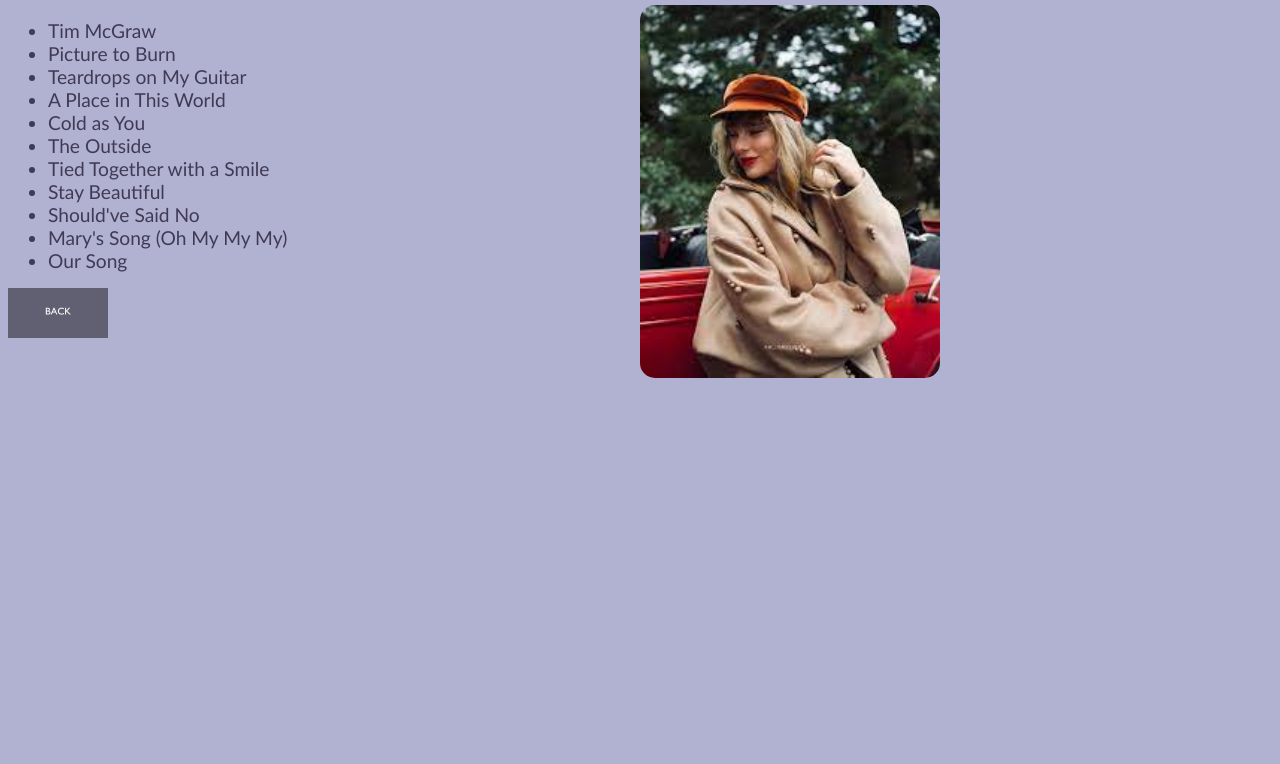
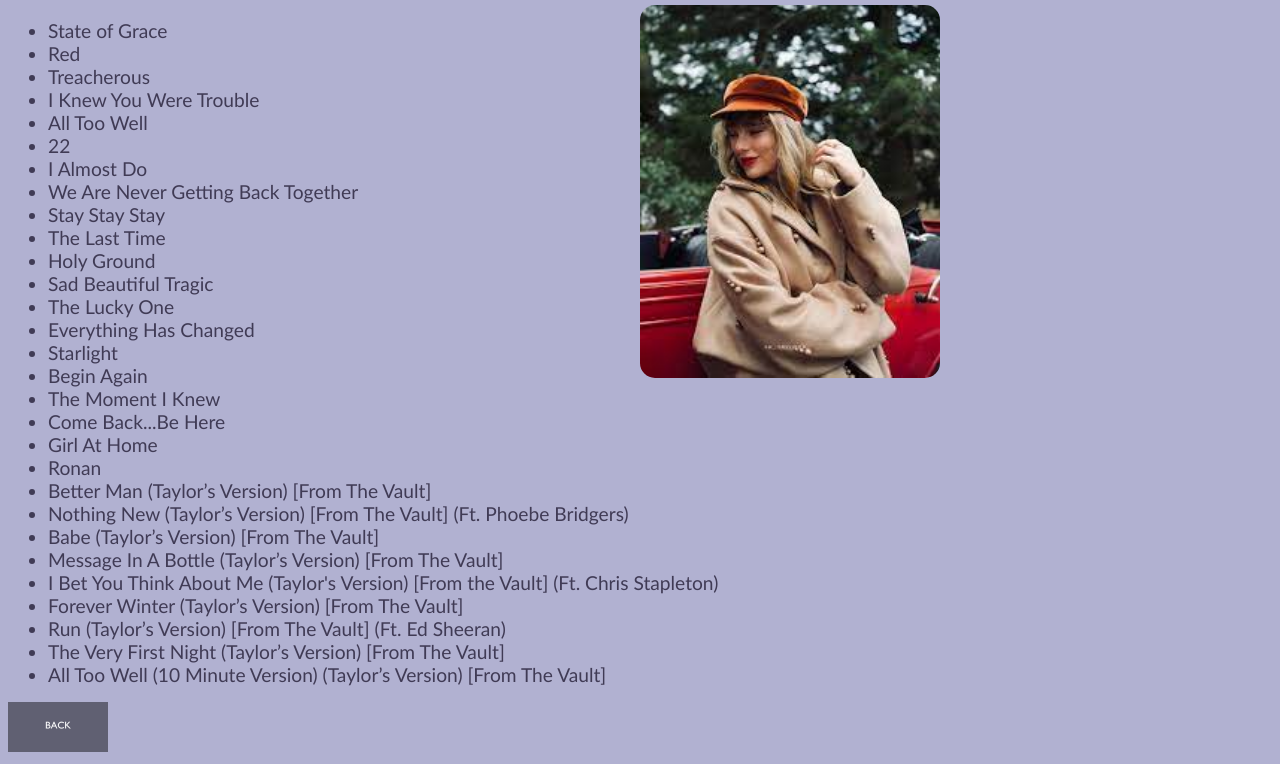
Before and after one commit to deepak4124/taylor13, a plain HTML site: page red.html in a window 1280 px wide. Shown: the part 275-1039 px from the top of the page. Before the commit the page ends 800 px from the top, so only its background shows below. Drawn offline with Linux system fonts and the light colour scheme.

Commit message:
Update red.html

```diff
--- a/red.html
+++ b/red.html
@@ -53,17 +53,35 @@
     <p class="track">
         <h1 class="head">Red Track List</h1>
             <ul>
-                <li class="songs">Tim McGraw</li>
-                <li class="songs">Picture to Burn</li>
-                <li class="songs">Teardrops on My Guitar</li>
-                <li class="songs">A Place in This World</li>
-                <li class="songs">Cold as You</li>
-                <li class="songs">The Outside</li>
-                <li class="songs">Tied Together with a Smile</li>
-                <li class="songs">Stay Beautiful</li>
-                <li class="songs">Should've Said No</li>
-                <li class="songs">Mary's Song (Oh My My My)</li>
-                <li class="songs">Our Song</li>
+                <li class="songs">State of Grace</li>
+                <li class="songs">Red</li>
+                <li class="songs">Treacherous</li>
+                <li class="songs">I Knew You Were Trouble</li>
+                <li class="songs">All Too Well</li>
+                <li class="songs">22</li>
+                <li class="songs">I Almost Do</li>
+                <li class="songs">We Are Never Getting Back Together</li>
+                <li class="songs">Stay Stay Stay</li>
+                <li class="songs">The Last Time</li>
+                <li class="songs">Holy Ground </li>
+                <li class="songs">Sad Beautiful Tragic</li>
+                <li class="songs">The Lucky One</li>
+                <li class="songs">Everything Has Changed  </li>
+                <li class="songs">Starlight  </li>
+                <li class="songs">Begin Again  </li>
+                <li class="songs">The Moment I Knew</li>
+                <li class="songs">Come Back...Be Here</li>
+                <li class="songs">Girl At Home</li>
+                <li class="songs">Ronan</li>
+                <li class="songs">Better Man (Taylor’s Version) [From The Vault]</li>
+                <li class="songs">Nothing New (Taylor’s Version) [From The Vault] (Ft. Phoebe Bridgers)</li>
+                <li class="songs">Babe (Taylor’s Version) [From The Vault]</li>
+                <li class="songs">Message In A Bottle (Taylor’s Version) [From The Vault]</li>
+                <li class="songs">I Bet You Think About Me (Taylor's Version) [From the Vault] (Ft. Chris Stapleton)</li>
+                <li class="songs">Forever Winter (Taylor’s Version) [From The Vault]</li>
+                <li class="songs">Run (Taylor’s Version) [From The Vault] (Ft. Ed Sheeran)</li>
+                <li class="songs">The Very First Night (Taylor’s Version) [From The Vault]</li>
+                <li class="songs">All Too Well (10 Minute Version) (Taylor’s Version) [From The Vault] </li>
             </ul>
             <img class="pic" src="./images/download.jpg" alt="">
     </p>
```
